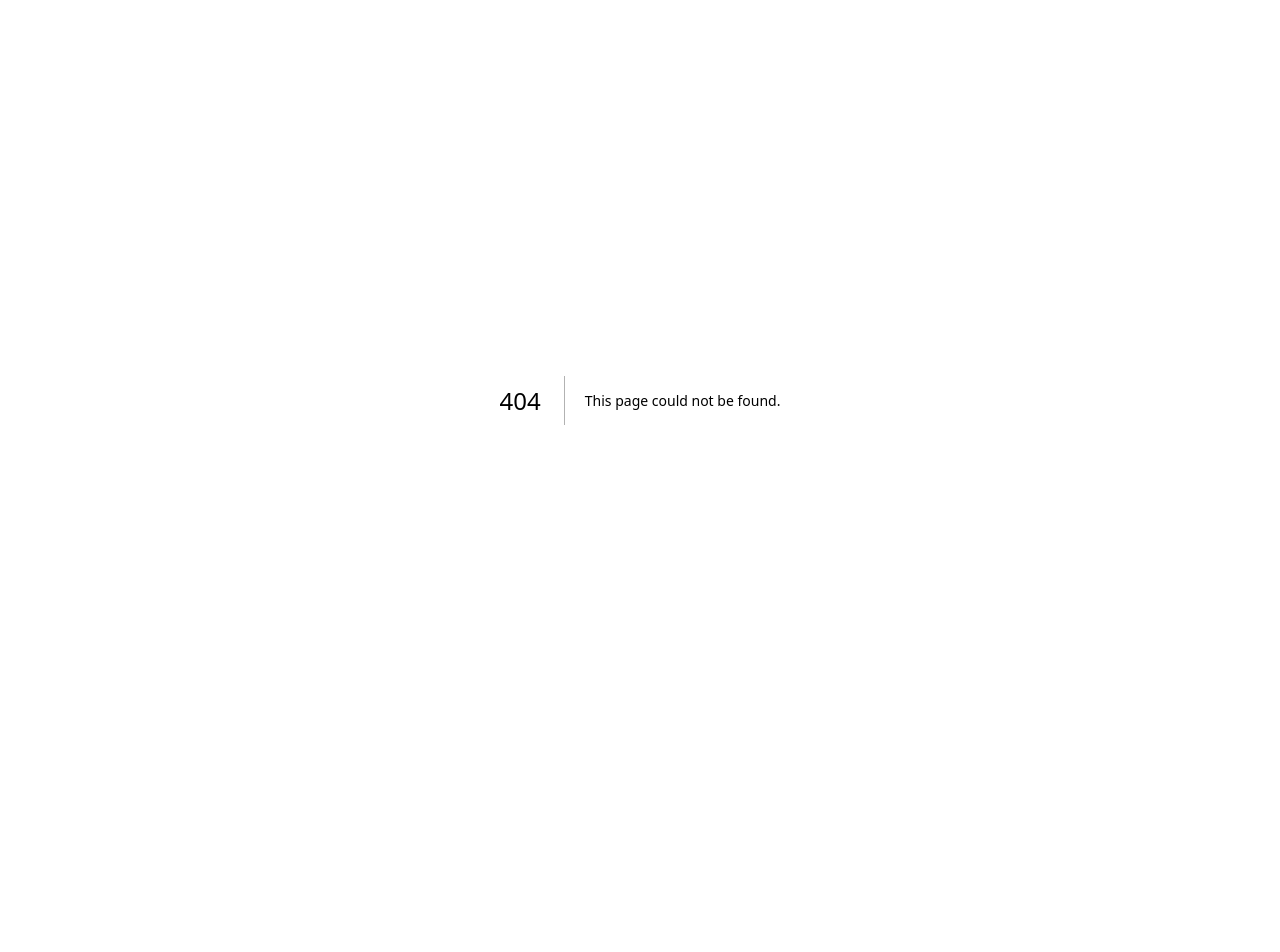
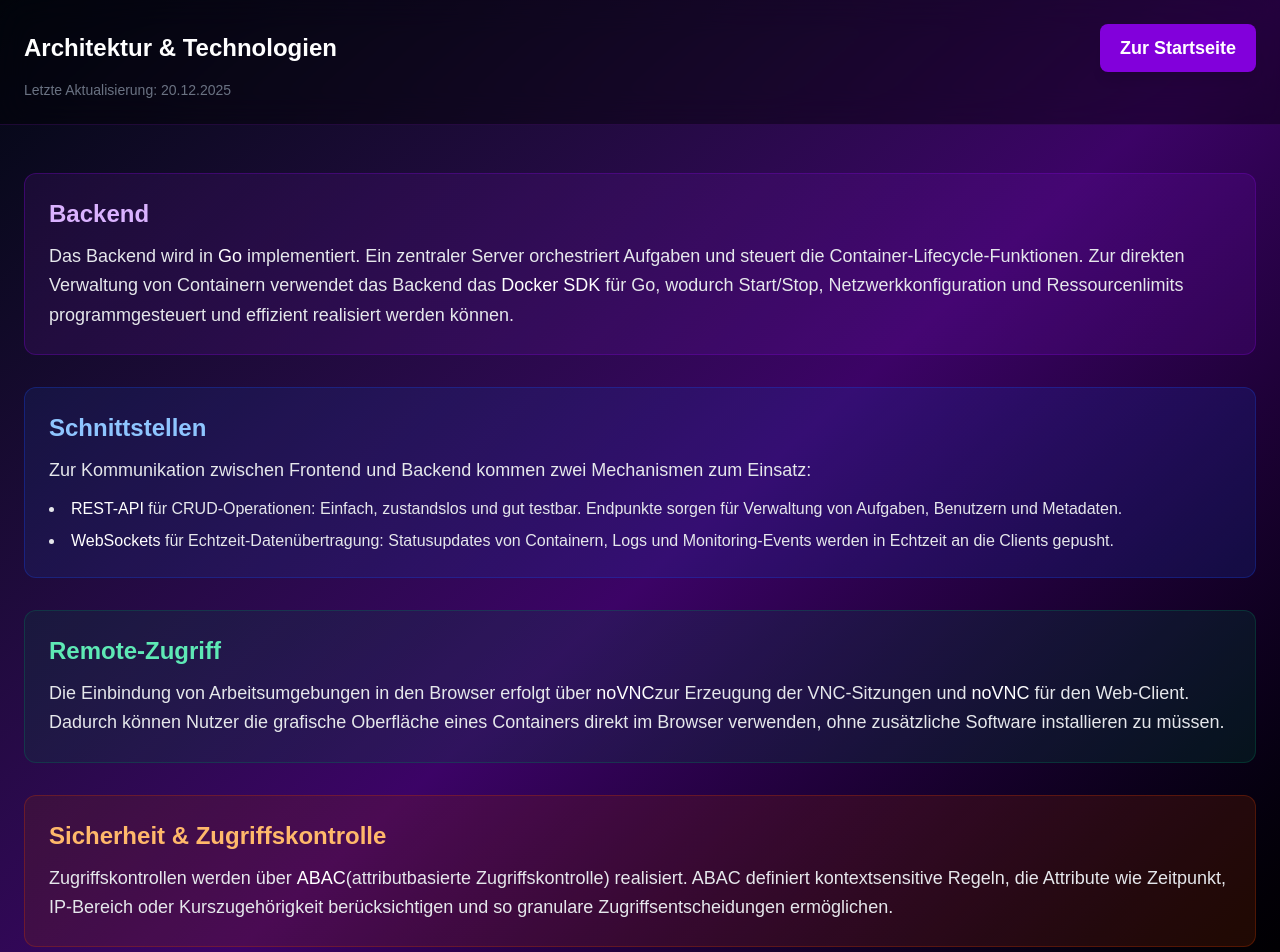
Before and after one commit to lschrenkTGM/ITSI-Container-Umgebung, a Next.js app: page /architektur in a window 1280 px wide. Before the commit this address had no page. Shown: the top 952 px of the page. Before the commit the page ends 800 px from the top, so only its background shows below. Built offline with nearby package versions, Linux system fonts and the light colour scheme.

Commit message:
Leichte Überarbeitungen

```diff
--- a/next.config.ts
+++ b/next.config.ts
@@ -2,6 +2,9 @@ import type { NextConfig } from "next";
 
 const nextConfig: NextConfig = {
     output: 'export', // WICHTIG: exportiert statische Seiten
+    images: {
+        unoptimized: true, // Deaktiviert die Image Optimization API (erforderlich bei output: 'export')
+    },
 };
 
 export default nextConfig;
--- /dev/null
+++ b/src/app/architektur/page.tsx
@@ -0,0 +1,88 @@
+import Link from "next/link";
+import { getFormattedLastUpdated } from "@/config/siteConfig";
+
+export default function ArchitekturPage() {
+  return (
+    <main className="min-h-screen bg-gradient-to-br from-gray-950 via-purple-950 to-black">
+      {/* Header */}
+      <div className="bg-black/40 backdrop-blur-lg border-b border-purple-900/30">
+        <div className="container mx-auto px-6 py-6">
+          <div className="flex items-center justify-between">
+            <h1 className="text-2xl font-bold text-white">Architektur & Technologien</h1>
+            <Link
+              href="/"
+              className="inline-flex items-center px-5 py-2.5 bg-purple-700 hover:bg-purple-600 text-white font-semibold rounded-lg shadow-lg text-base md:text-lg transition transform hover:-translate-y-0.5"
+            >
+              Zur Startseite
+            </Link>
+          </div>
+          <p className="text-sm text-gray-500 mt-2">Letzte Aktualisierung: {getFormattedLastUpdated()}</p>
+        </div>
+      </div>
+
+      <div className="container mx-auto px-6 py-12 space-y-8">
+        {/* Backend */}
+        <section className="bg-gradient-to-r from-purple-900/20 to-purple-800/20 rounded-xl p-6 border border-purple-700/30">
+          <h2 className="text-2xl font-bold text-purple-300 mb-3">Backend</h2>
+          <p className="text-gray-200 text-lg leading-relaxed">
+            Das Backend wird in <span className="font-medium text-white">Go</span> implementiert. Ein zentraler Server
+            orchestriert Aufgaben und steuert die Container-Lifecycle-Funktionen. Zur direkten Verwaltung von
+            Containern verwendet das Backend das <span className="font-medium text-white">Docker SDK</span> für Go,
+            wodurch Start/Stop, Netzwerkkonfiguration und Ressourcenlimits programmgesteuert und effizient
+            realisiert werden können.
+          </p>
+        </section>
+
+        {/* Schnittstellen */}
+        <section className="bg-gradient-to-r from-blue-900/20 to-blue-800/20 rounded-xl p-6 border border-blue-700/30">
+          <h2 className="text-2xl font-bold text-blue-300 mb-3">Schnittstellen</h2>
+          <p className="text-gray-200 text-lg leading-relaxed">
+            Zur Kommunikation zwischen Frontend und Backend kommen zwei Mechanismen zum Einsatz:
+          </p>
+          <ul className="list-disc list-inside text-gray-200 mt-3 space-y-2">
+            <li>
+              <span className="font-medium text-white">REST-API</span> für CRUD-Operationen: Einfach, zustandslos und
+              gut testbar. Endpunkte sorgen für Verwaltung von Aufgaben, Benutzern und Metadaten.
+            </li>
+            <li>
+              <span className="font-medium text-white">WebSockets</span> für Echtzeit-Datenübertragung: Statusupdates
+              von Containern, Logs und Monitoring-Events werden in Echtzeit an die Clients gepusht.
+            </li>
+          </ul>
+        </section>
+
+        {/* Remote-Zugriff */}
+        <section className="bg-gradient-to-r from-emerald-900/20 to-emerald-800/20 rounded-xl p-6 border border-emerald-700/30">
+          <h2 className="text-2xl font-bold text-emerald-300 mb-3">Remote-Zugriff</h2>
+          <p className="text-gray-200 text-lg leading-relaxed">
+            Die Einbindung von Arbeitsumgebungen in den Browser erfolgt über <span className="font-medium text-white">noVNC</span>
+            zur Erzeugung der VNC-Sitzungen und <span className="font-medium text-white">noVNC</span> für den Web-Client.
+            Dadurch können Nutzer die grafische Oberfläche eines Containers direkt im Browser verwenden, ohne
+            zusätzliche Software installieren zu müssen.
+          </p>
+        </section>
+
+        {/* Sicherheit */}
+        <section className="bg-gradient-to-r from-orange-900/20 to-orange-800/20 rounded-xl p-6 border border-orange-700/30">
+          <h2 className="text-2xl font-bold text-orange-300 mb-3">Sicherheit & Zugriffskontrolle</h2>
+          <p className="text-gray-200 text-lg leading-relaxed">
+            Zugriffskontrollen werden über <span className="font-medium text-white">ABAC</span>
+            (attributbasierte Zugriffskontrolle) realisiert. ABAC definiert kontextsensitive Regeln, die
+            Attribute wie Zeitpunkt, IP-Bereich oder Kurszugehörigkeit berücksichtigen und so granulare
+            Zugriffsentscheidungen ermöglichen.
+          </p>
+        </section>
+
+        {/* Fazit */}
+        <section className="bg-black/40 rounded-xl p-6 border border-purple-900/20 text-gray-200">
+          <h3 className="text-xl font-bold text-white mb-2">Kurzfazit</h3>
+          <p className="leading-relaxed">
+            Die gewählte Architektur verbindet Performance und Kontrolle (Go + Docker SDK) mit Benutzerfreundlichkeit
+            (noVNC) und Flexibilität bei der Zugriffskontrolle (ABAC). REST und WebSockets bieten eine
+            saubere Trennung zwischen zustandslosen CRUD-Operationen und Echtzeit-Kommunikation.
+          </p>
+        </section>
+      </div>
+    </main>
+  );
+}
--- a/src/app/page.tsx
+++ b/src/app/page.tsx
@@ -85,6 +85,19 @@ export default function Home() {
               <ArrowRight className="w-5 h-5 text-green-200 group-hover:translate-x-1 transition" />
             </div>
           </Link>
+
+          <Link
+            href="/architektur"
+            className="group block p-4 rounded-lg bg-amber-900/95 border border-amber-700 shadow-lg hover:scale-105 transform transition"
+          >
+            <div className="flex items-center justify-between">
+              <div>
+                <h3 className="text-lg font-semibold text-white">Architektur & Technologien</h3>
+                <p className="text-amber-100 text-sm mt-1">Backend, Schnittstellen, Remote-Zugriff und Sicherheit.</p>
+              </div>
+              <ArrowRight className="w-5 h-5 text-amber-200 group-hover:translate-x-1 transition" />
+            </div>
+          </Link>
         </div>
       </div>
 
--- a/src/config/siteConfig.ts
+++ b/src/config/siteConfig.ts
@@ -3,7 +3,7 @@
 
 export const SITE_CONFIG = {
   // Letztes Update-Datum der Website
-  lastUpdated: "29.11.2025",
+  lastUpdated: "20.12.2025",
 
   // Weitere Konfigurationsmöglichkeiten für die Zukunft
   projectTitle: "ITSI Container Diplomprojekt 2025/26",
```
